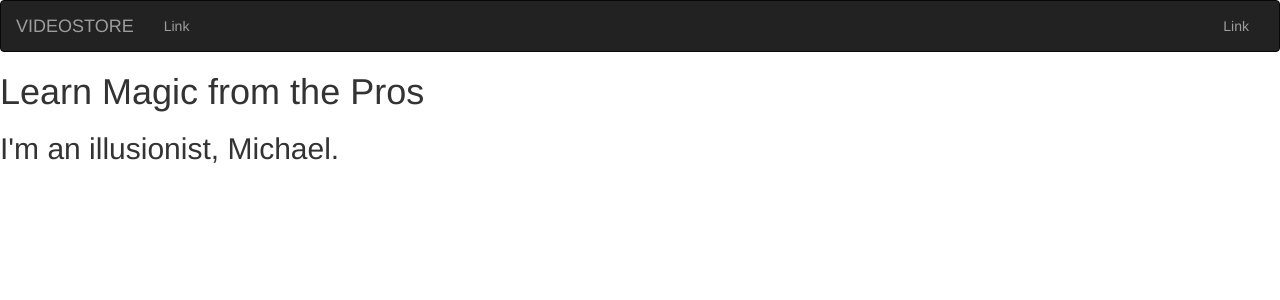
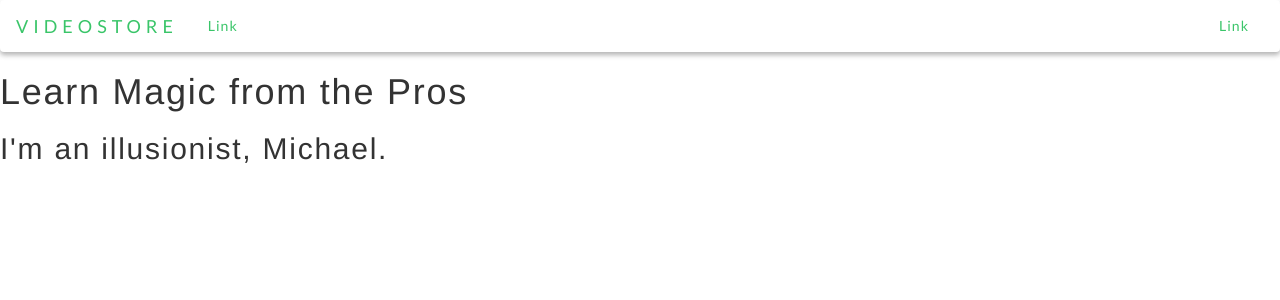
Before and after one commit to mailethiesen/videostore, a Rails app: page / in a window 1280 px wide. Shown: the top 300 px of the page. Run offline with Rails 7, Linux system fonts and the light colour scheme; style sheets or scripts are compiled from the project's sources; some libraries are stand-ins or nearby versions.

Commit message:
Styled the nav bar

```diff
--- /dev/null
+++ b/app/assets/stylesheets/master.css.scss
@@ -0,0 +1,47 @@
+// Place all the styles related to the static_pages controller here.
+// They will automatically be included in application.css.
+// You can use Sass (SCSS) here: http://sass-lang.com/
+
+.navbar {
+  border-radius: 0;
+  font-family: 'Lato', sans-serif;
+  font-weight: 200;
+  -webkit-box-shadow: 0px 3px 5px rgba(100, 100, 100, 0.49);
+  -moz-box-shadow:    0px 3px 5px rgba(100, 100, 100, 0.49);
+  box-shadow:         0px 3px 5px rgba(100, 100, 100, 0.49);
+}
+
+.icon-bar {
+   background-color:#3ac569;
+}
+
+.navbar.navbar-light a.navbar-brand {
+  font-family: 'Lato', sans-serif;
+  letter-spacing: 5px;
+  font-weight: 500px;
+  color: #3ac569;
+}
+
+.navbar-nav > li > a {
+  color: #3ac569;
+}
+
+.body {
+  font-family: 'Lato', sans-serif;
+  letter-spacing: 1px;
+}
+
+.nav {
+  font-family: 'Lato', sans-serif;
+  letter-spacing: 1px;
+}
+
+h1,
+h2,
+h3,
+h4,
+h5,
+h6 {
+  font-family: 'Lato', sans-serif;
+  letter-spacing: 1.75px;
+}
--- a/app/assets/stylesheets/static_pages.scss
+++ b/app/assets/stylesheets/static_pages.scss
@@ -1,3 +1,29 @@
 // Place all the styles related to the static_pages controller here.
 // They will automatically be included in application.css.
 // You can use Sass (SCSS) here: http://sass-lang.com/
+
+.navbar-brand {
+  font-family: 'Lato', sans-serif;
+  letter-spacing: 1.75px;
+
+}
+
+.body {
+  font-family: 'Lato', sans-serif;
+  letter-spacing: 1px;
+}
+
+.nav {
+  font-family: 'Lato', sans-serif;
+  letter-spacing: 1px;
+}
+
+h1,
+h2,
+h3,
+h4,
+h5,
+h6 {
+  font-family: 'Lato', sans-serif;
+  letter-spacing: 1.75px;
+}
--- a/app/views/layouts/application.html.erb
+++ b/app/views/layouts/application.html.erb
@@ -5,13 +5,14 @@
     <%= stylesheet_link_tag    'application', media: 'all', 'data-turbolinks-track' => true %>
     <%= javascript_include_tag 'application', 'data-turbolinks-track' => true %>
     <%= csrf_meta_tags %>
+    <link href="https://fonts.googleapis.com/css?family=Lato" rel="stylesheet">
 
     <meta name="viewport" content="width=device-width, initial-scale=1">
 
   </head>
   <body>
 
-  <nav class="navbar navbar-inverse" role="navigation">
+  <nav class="navbar navbar-light" role="navigation">
     <div class="container-fluid">
       <!-- Brand and toggle get grouped for better mobile display -->
       <div class="navbar-header">
```
Also changed, not shown: app/assets/images/geometry.png (added), app/assets/stylesheets/application.scss (line endings or trailing spaces), db/schema.rb (added), 2 other files.
